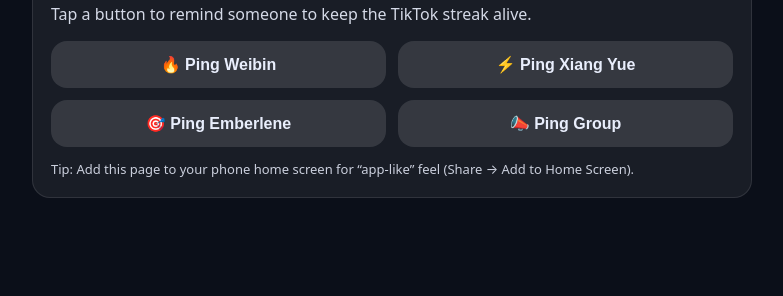
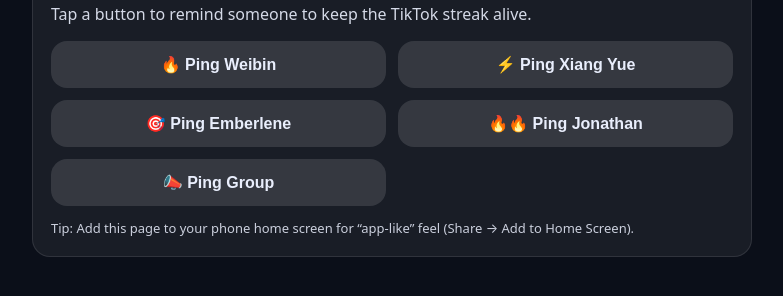
Before and after one commit to RandomProjectsFun/StreamReminder, a plain HTML site: page index.html in a window 1280 px wide. Shown: the part 84-380 px from the top of the page, without its empty margins (248-1031 px from the left). Drawn offline with Linux system fonts and the light colour scheme.

Commit message:
Update index.html

```diff
--- a/index.html
+++ b/index.html
@@ -50,6 +50,7 @@
       { name: "Weibin", id: "280014148799168512", emoji: "🔥" },
       { name: "Xiang Yue",  id: "302807965025697793", emoji: "⚡" },
       { name: "Emberlene",id: "698136734130634813", emoji: "🎯" },
+      { name: "Jonathan",id: "231645990942146560", emoji: "🔥🔥" },
       { name: "Group",id: null,               emoji: "📣" } // no mention, posts generic message
     ];
 
```
